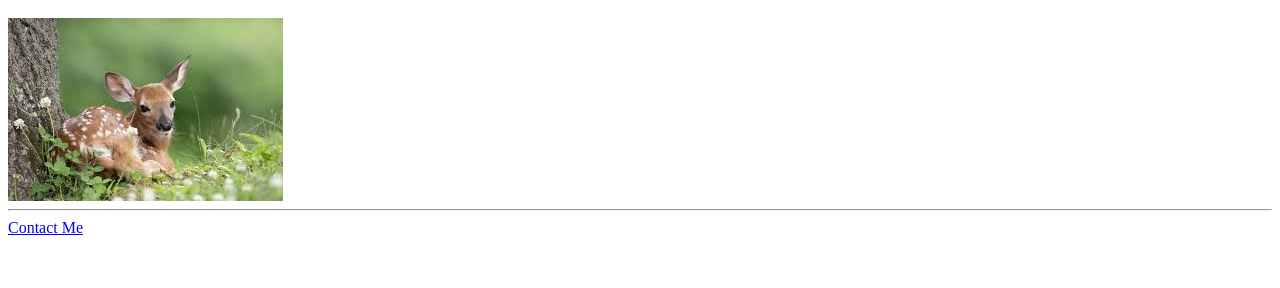
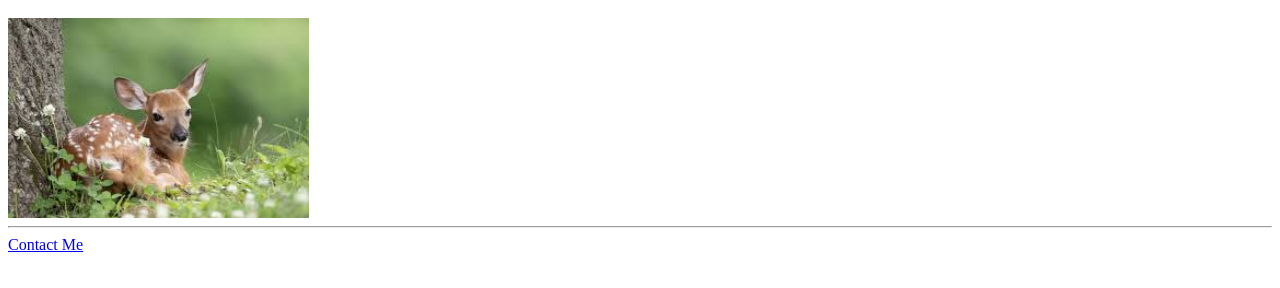
Before and after one commit to jemmaloles/web-hosting, a plain HTML site: page index.html in a window 1280 px wide. Shown: the part 48-336 px from the top of the page. Drawn offline with Linux system fonts and the light colour scheme.

Commit message:
Update index.html

```diff
--- a/index.html
+++ b/index.html
@@ -1,4 +1,4 @@
 <h1> My Website </h1>
-<a href="./asset/about.html"> <img src="./asset/deer.jpg"> </a>
+<a href="./asset/about.html"> <img src="./asset/deer.jpg" height="200"> </a>
 <hr>
 <a href="https://google.com"> Contact Me </a>
```
